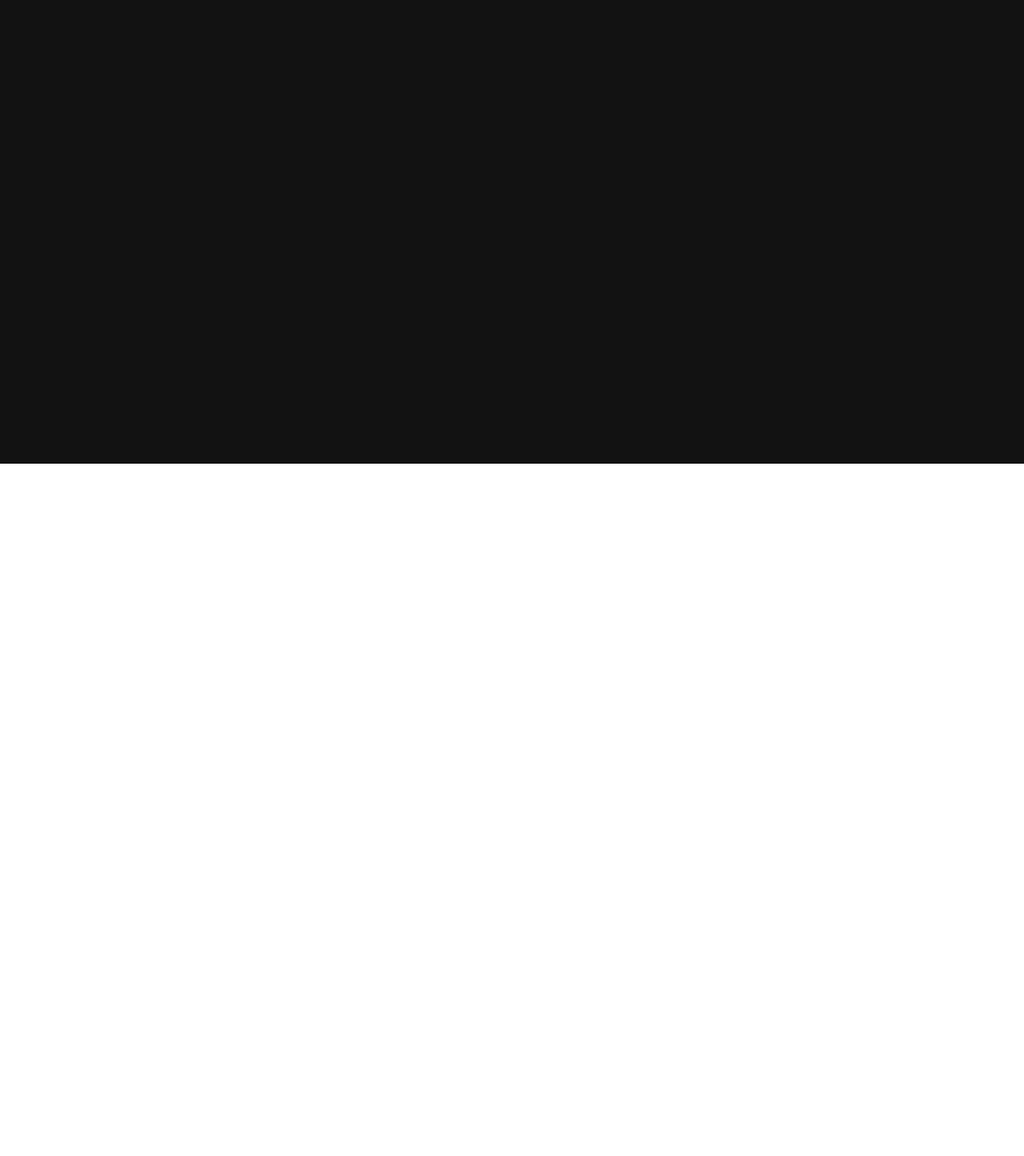
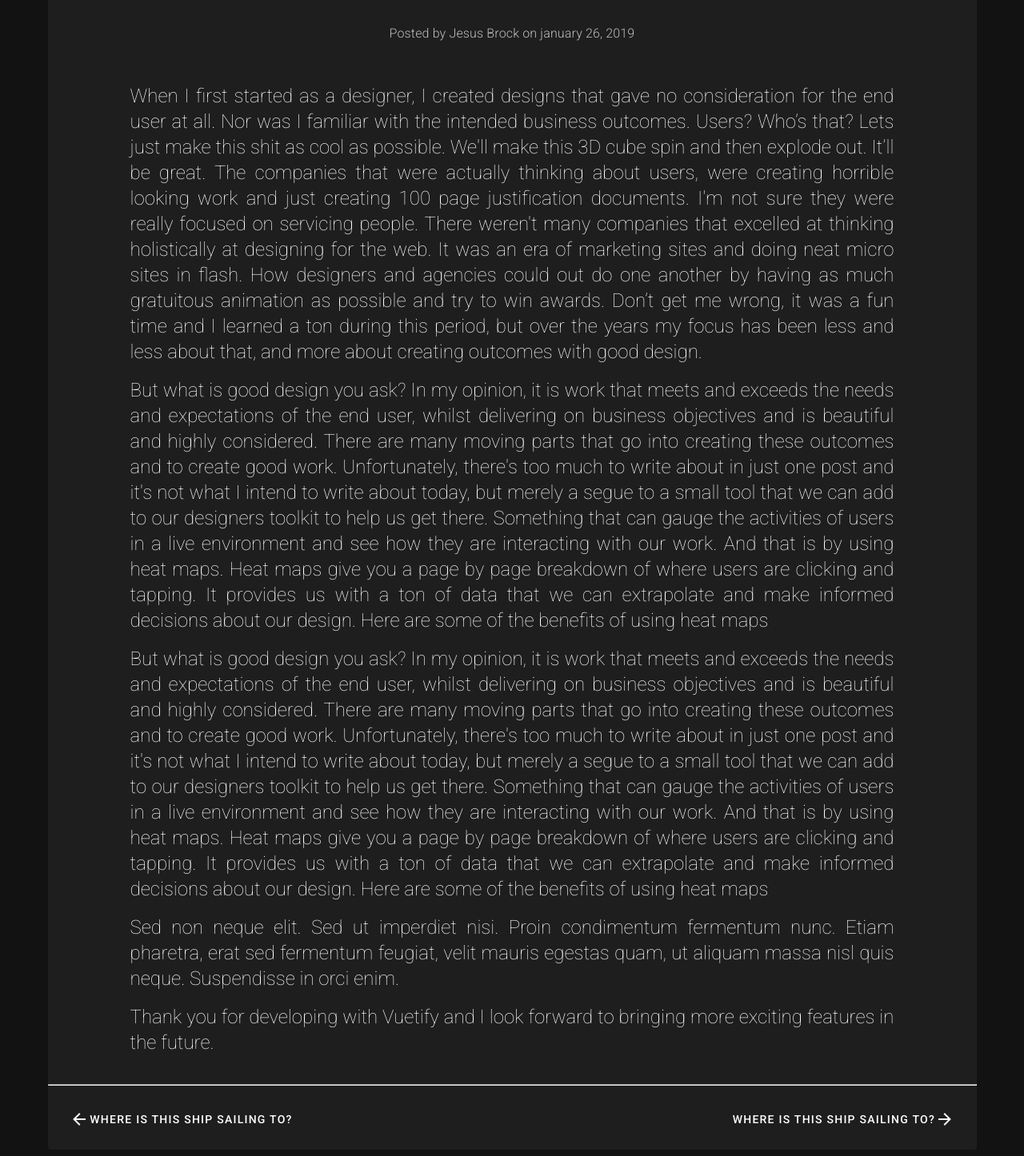
Before and after one commit to DiscardSOAP/EpidemiologicalConnectionVisualization, a Nuxt app in the folder ECVfrontend/: page /news/1 in a window 1280 px wide. Before the commit this address had no page. Shown: the part 220-1666 px from the top of the page at 80% size. Before the commit the page ends 800 px from the top, so only its background shows below. Built offline with nearby package versions, Linux system fonts and the light colour scheme.

Commit message:
change error page & add news/_id

```diff
--- a/ECVfrontend/layouts/error.vue
+++ b/ECVfrontend/layouts/error.vue
@@ -1,14 +1,46 @@
 <template>
   <v-app dark>
-    <h1 v-if="error.statusCode === 404">
+    <v-layout>
+      <v-flex class="text-center">
+
+        <v-alert
+          prominent
+          type="error"
+          outlined
+        >
+          <v-row align="center">
+            <v-col
+              class="grow display-1 font-weight-bold"
+              v-if="error.statusCode===404"
+            >
+              {{pageNotFound}}
+            </v-col>
+            <v-col
+              class="grow display-1 font-weight-bold"
+              v-else
+            >
+              {{ otherError }}
+            </v-col>
+            <v-col class="shrink">
+              <v-btn>
+                Return
+                <v-icon
+                  right
+                  dark
+                >mdi-reply</v-icon>
+              </v-btn>
+            </v-col>
+          </v-row>
+        </v-alert>
+      </v-flex>
+    </v-layout>
+    <!--h1 v-if="error.statusCode === 404">
       {{ pageNotFound }}
     </h1>
     <h1 v-else>
       {{ otherError }}
-    </h1>
-    <NuxtLink to="/">
-      Home page
-    </NuxtLink>
+    </h1-->
+
   </v-app>
 </template>
 
--- /dev/null
+++ b/ECVfrontend/pages/news/_id.vue
@@ -0,0 +1,77 @@
+<template>
+  <v-layout
+    column
+    justify-center
+    align-center
+  >
+    <v-flex
+      xs12
+      sm8
+      md6
+    >
+      <v-card flat>
+        <v-card-text>
+          <p class="text-sm-center font-weight-light subtitle-1">Word of the Day</p>
+          <p class="display-4 text--primary text-center">
+            be•nev•o•lent
+          </p>
+          <p class="text-lg-center font-weight-light subtitle-1">
+            Posted by Jesus Brock on january 26, 2019
+          </p>
+        </v-card-text>
+        <v-card-text
+          class="text-justify text--primary font-weight-thin headline"
+          style="width:85%; margin:0 auto;"
+        >
+          <p>When I first started as a designer, I created designs that gave no consideration for the end user at all. Nor was I familiar with the intended business outcomes. Users? Who’s that? Lets just make this shit as cool as possible. We'll make this 3D cube spin and then explode out. It’ll be great. The companies that were actually thinking about users, were creating horrible looking work and just creating 100 page justification documents. I'm not sure they were really focused on servicing people. There weren't many companies that excelled at thinking holistically at designing for the web. It was an era of marketing sites and doing neat micro sites in flash. How designers and agencies could out do one another by having as much gratuitous animation as possible and try to win awards. Don’t get me wrong, it was a fun time and I learned a ton during this period, but over the years my focus has been less and less about that, and more about creating outcomes with good design.</p>
+          <p>
+            But what is good design you ask? In my opinion, it is work that meets and exceeds the needs and expectations of the end user, whilst delivering on business objectives and is beautiful and highly considered. There are many moving parts that go into creating these outcomes and to create good work. Unfortunately, there's too much to write about in just one post and it's not what I intend to write about today, but merely a segue to a small tool that we can add to our designers toolkit to help us get there. Something that can gauge the activities of users in a live environment and see how they are interacting with our work. And that is by using heat maps. Heat maps give you a page by page breakdown of where users are clicking and tapping. It provides us with a ton of data that we can extrapolate and make informed decisions about our design. Here are some of the benefits of using heat maps
+          </p>
+          <p>
+            But what is good design you ask? In my opinion, it is work that meets and exceeds the needs and expectations of the end user, whilst delivering on business objectives and is beautiful and highly considered. There are many moving parts that go into creating these outcomes and to create good work. Unfortunately, there's too much to write about in just one post and it's not what I intend to write about today, but merely a segue to a small tool that we can add to our designers toolkit to help us get there. Something that can gauge the activities of users in a live environment and see how they are interacting with our work. And that is by using heat maps. Heat maps give you a page by page breakdown of where users are clicking and tapping. It provides us with a ton of data that we can extrapolate and make informed decisions about our design. Here are some of the benefits of using heat maps
+          </p>
+          <p>
+            Sed non neque elit. Sed ut imperdiet nisi. Proin condimentum fermentum nunc. Etiam pharetra, erat sed fermentum feugiat, velit mauris egestas quam, ut aliquam massa nisl quis neque. Suspendisse in orci enim.
+          </p>
+          <p>Thank you for developing with Vuetify and I look forward to bringing more exciting features in the future.</p>
+
+        </v-card-text>
+        <hr class="my-1">
+        <v-card-actions>
+          <div class="my-2">
+            <v-btn
+              large
+              text
+            >
+              <v-icon>mdi-arrow-left</v-icon>
+              Where is this ship sailing to?
+
+            </v-btn>
+          </div>
+          <v-spacer />
+          <div class="my-2">
+            <v-btn
+              large
+              text
+            >
+              Where is this ship sailing to?
+              <v-icon>mdi-arrow-right</v-icon>
+            </v-btn>
+          </div>
+        </v-card-actions>
+      </v-card>
+    </v-flex>
+  </v-layout>
+
+</template>
+<script>
+import Logo from '~/components/Logo.vue'
+import VuetifyLogo from '~/components/VuetifyLogo.vue'
+
+export default {
+  components: {
+    Logo,
+    VuetifyLogo
+  }
+}
+</script>
```
Also changed, not shown: ECVfrontend/pages/news/index.vue (added, +8 -0 lines).
